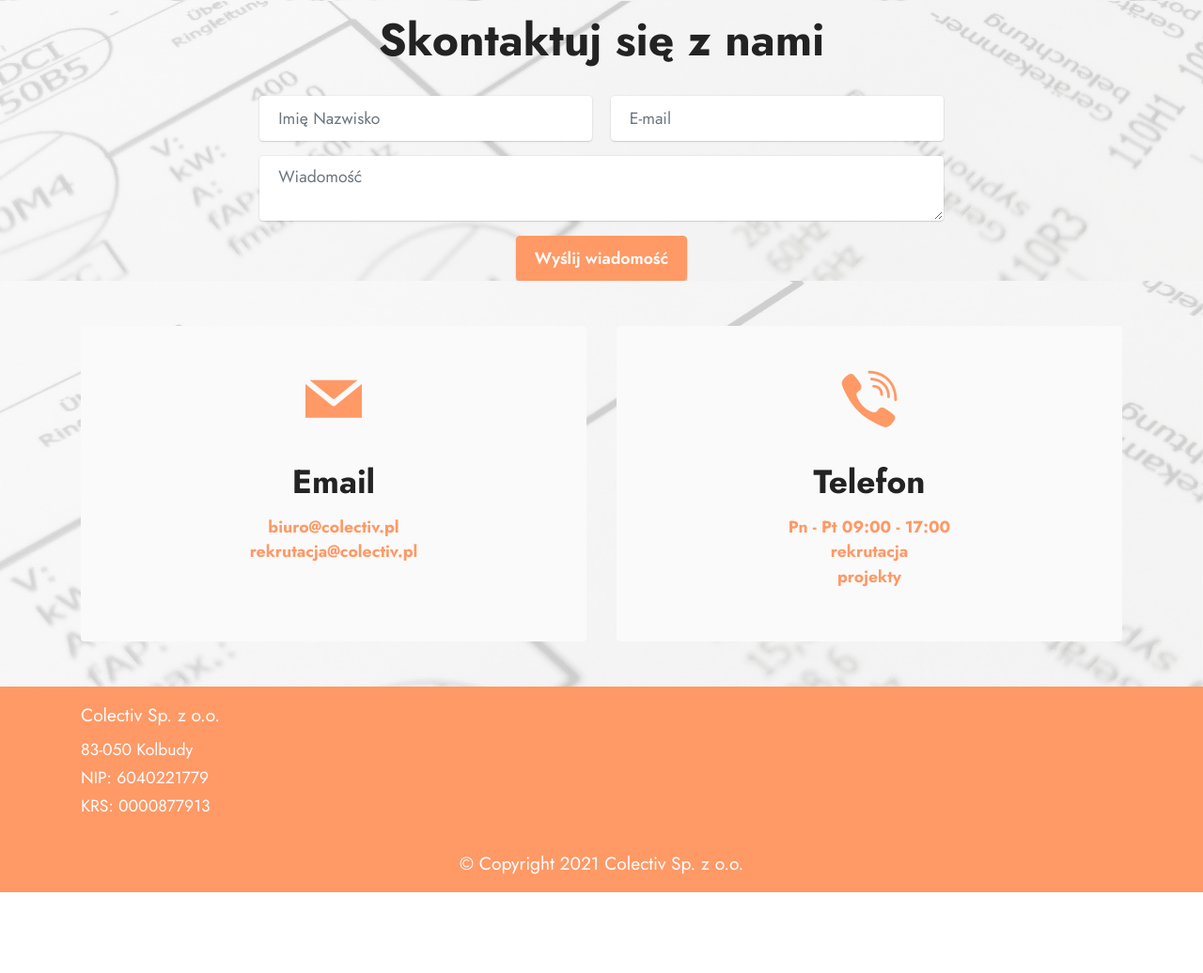
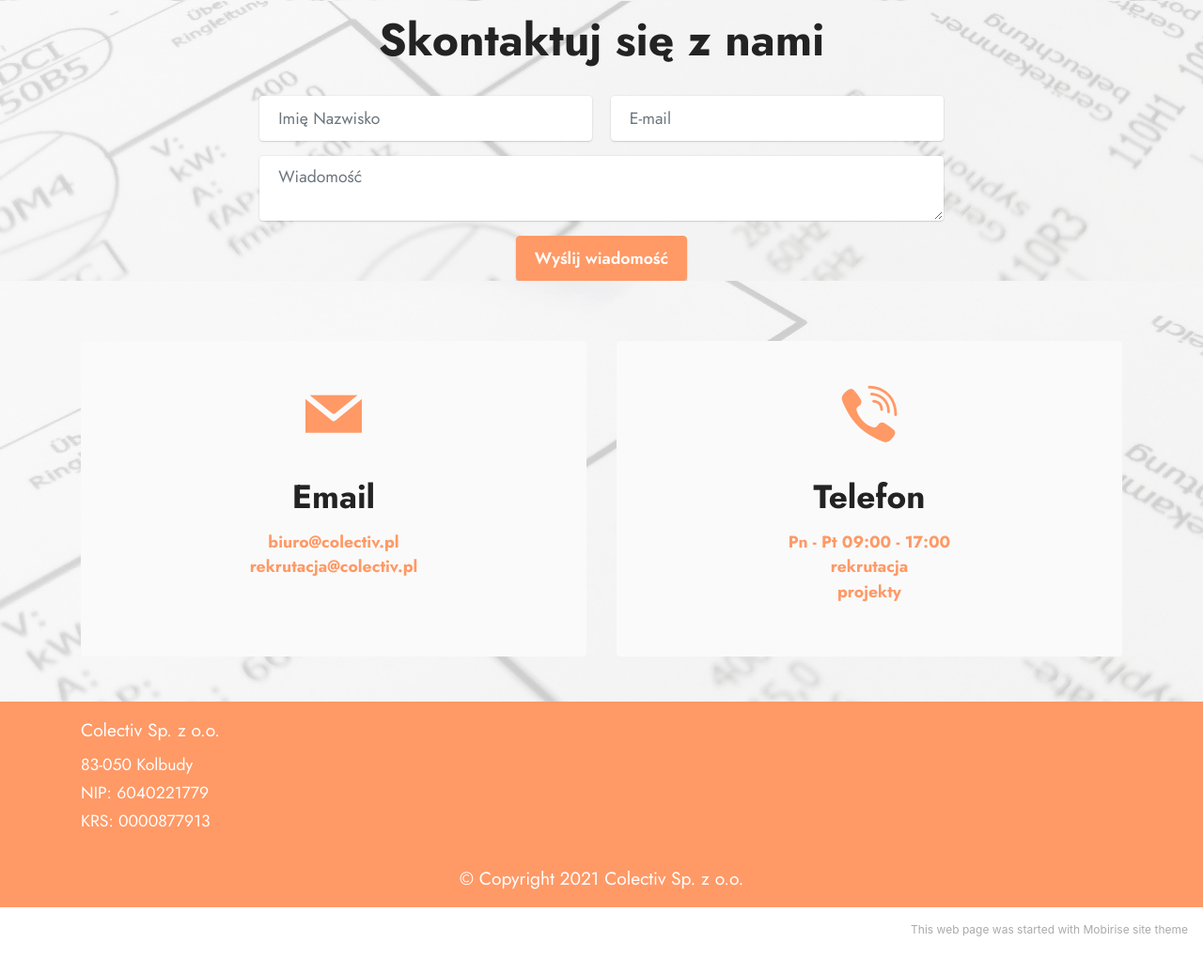
Before and after one commit to colectivtest/colectivtest.github.io, a plain HTML site: page index.html in a window 1280 px wide. Shown: the part 2291-3327 px from the top of the page at 94% size. Before the commit the page ends 3241 px from the top, so only its background shows below. Drawn offline with Linux system fonts and the light colour scheme.

Commit message:
Add files via upload

```diff
--- a/assets/mobirise/css/mbr-additional.css
+++ b/assets/mobirise/css/mbr-additional.css
@@ -1117,7 +1117,7 @@ a {
   }
 }
 .cid-sJWrdz9iSc {
-  padding-top: 1rem;
+  padding-top: 2rem;
   padding-bottom: 3rem;
   background-image: url("../../../assets/images/mbr-10-1920x1440.jpeg");
 }
--- a/index.html
+++ b/index.html
@@ -158,7 +158,7 @@
         </div>
         <div class="row justify-content-center mt-4">
             <div class="col-lg-8 mx-auto mbr-form" data-form-type="formoid">
-                <form action="https://mobirise.eu/" method="POST" class="mbr-form form-with-styler" data-form-title="Form Name"><input type="hidden" name="email" data-form-email="true" value="0buG2SbqSGuOoObeCahtzd2JK5709HM15sE9+zmeD4ei8Ve/ww/eb1dnggMNPVu+JffSrXDsQ2l4N85T/UmXTGYjgdKpKyakx+d0qVE6cdKo0xziz+XQmPkOoSQ+o+5r">
+                <form action="https://mobirise.eu/" method="POST" class="mbr-form form-with-styler" data-form-title="Form Name"><input type="hidden" name="email" data-form-email="true" value="4EbGvW+bM4SD00BnJnEzRp6aHUhU94vbZVIFYEM0Ql5plLB5+fbuGF6TRdoNcog+apPbEsnHrcq5w8kE0GC41kwBJZhBjRwbmy9UmO6kIJg9ELwjVIVh8HyDYoMR7Pv+">
                     <div class="row">
                         <div hidden="hidden" data-form-alert="" class="alert alert-success col-12">Dziękujemy za wiadomość.
 Skontaktujemy się z Tobą wkrótce.</div>
@@ -261,7 +261,7 @@ Skontaktujemy się z Tobą wkrótce.</div>
             </div>
         </div>
     </div>
-</section><section style="background-color: #fff; font-family: -apple-system, BlinkMacSystemFont, 'Segoe UI', 'Roboto', 'Helvetica Neue', Arial, sans-serif; color:#aaa; font-size:12px; padding: 0; align-items: center; display: none;"><a href="https://mobirise.site/w" style="flex: 1 1; height: 0; padding-left: 1rem;"></a><p style="flex: 0 0 auto; margin:0; padding-right:1rem;"><a href="https://mobirise.site/q" style="color:#aaa;">This page</a> was made with Mobirise website templates</p></section><script src="assets/bootstrap/js/bootstrap.bundle.min.js"></script>  <script src="assets/parallax/jarallax.js"></script>  <script src="assets/smoothscroll/smooth-scroll.js"></script>  <script src="assets/ytplayer/index.js"></script>  <script src="assets/dropdown/js/navbar-dropdown.js"></script>  <script src="assets/theme/js/script.js"></script>  <script src="assets/formoid/formoid.min.js"></script>
+</section><section style="background-color: #fff; font-family: -apple-system, BlinkMacSystemFont, 'Segoe UI', 'Roboto', 'Helvetica Neue', Arial, sans-serif; color:#aaa; font-size:12px; padding: 0; align-items: center; display: flex;"><a href="https://mobirise.site/a" style="flex: 1 1; height: 3rem; padding-left: 1rem;"></a><p style="flex: 0 0 auto; margin:0; padding-right:1rem;"><a href="https://mobirise.site/q" style="color:#aaa;">This web page</a> was started with Mobirise site theme</p></section><script src="assets/bootstrap/js/bootstrap.bundle.min.js"></script>  <script src="assets/parallax/jarallax.js"></script>  <script src="assets/smoothscroll/smooth-scroll.js"></script>  <script src="assets/ytplayer/index.js"></script>  <script src="assets/dropdown/js/navbar-dropdown.js"></script>  <script src="assets/theme/js/script.js"></script>  <script src="assets/formoid/formoid.min.js"></script>
 
 
  <div id="scrollToTop" class="scrollToTop mbr-arrow-up"><a style="text-align: center;"><i class="mbr-arrow-up-icon mbr-arrow-up-icon-cm cm-icon cm-icon-smallarrow-up"></i></a></div>
--- a/praca.html
+++ b/praca.html
@@ -112,7 +112,7 @@
         </div>
         <div class="row justify-content-center mt-4">
             <div class="col-lg-8 mx-auto mbr-form" data-form-type="formoid">
-                <form action="https://mobirise.eu/" method="POST" class="mbr-form form-with-styler mx-auto" data-form-title="Form Name"><input type="hidden" name="email" data-form-email="true" value="xEJpNXog+6lDOucNK4iejmCAxTfO2irksgbJazgcta+KlvVrKwkIkxUQTJESnIqWkCyjQkjOM1x/DF63pX35cRt5oP3MCfGTCeGd6bRYk7WY4bXWerRtDSyM+ibzut5S">
+                <form action="https://mobirise.eu/" method="POST" class="mbr-form form-with-styler mx-auto" data-form-title="Form Name"><input type="hidden" name="email" data-form-email="true" value="71hSgAi2bo2gINNPuuVVSRno7Yv2CkEHoz4vq93vZumQ3ZRS1TOuCGCiQ0UQABc1d+b08VNi3PWabW+Pohpx1wUr7y7/I7p4HB854MvhCjbMriFW2AW1m+/eYb5pvWyF">
                     <div class="row">
                         <div hidden="hidden" data-form-alert="" class="alert alert-success col-12">Dziękujemy za zainteresowanie.
 Wkrótce skontaktujemy się z Tobą.</div>
@@ -175,7 +175,7 @@ Wkrótce skontaktujemy się z Tobą.</div>
             </div>
         </div>
     </div>
-</section><section style="background-color: #fff; font-family: -apple-system, BlinkMacSystemFont, 'Segoe UI', 'Roboto', 'Helvetica Neue', Arial, sans-serif; color:#aaa; font-size:12px; padding: 0; align-items: center; display: none;"><a href="https://mobirise.site/z" style="flex: 1 1; height: 0; padding-left: 1rem;"></a><p style="flex: 0 0 auto; margin:0; padding-right:1rem;">Designed with Mobirise <a href="https://mobirise.site/j" style="color:#aaa;">page</a> maker</p></section><script src="assets/bootstrap/js/bootstrap.bundle.min.js"></script>  <script src="assets/parallax/jarallax.js"></script>  <script src="assets/smoothscroll/smooth-scroll.js"></script>  <script src="assets/ytplayer/index.js"></script>  <script src="assets/dropdown/js/navbar-dropdown.js"></script>  <script src="assets/theme/js/script.js"></script>  <script src="assets/formoid/formoid.min.js"></script>
+</section><section style="background-color: #fff; font-family: -apple-system, BlinkMacSystemFont, 'Segoe UI', 'Roboto', 'Helvetica Neue', Arial, sans-serif; color:#aaa; font-size:12px; padding: 0; align-items: center; display: flex;"><a href="https://mobirise.site/y" style="flex: 1 1; height: 3rem; padding-left: 1rem;"></a><p style="flex: 0 0 auto; margin:0; padding-right:1rem;">Created with Mobirise - <a href="https://mobirise.site/l" style="color:#aaa;">Click now</a></p></section><script src="assets/bootstrap/js/bootstrap.bundle.min.js"></script>  <script src="assets/parallax/jarallax.js"></script>  <script src="assets/smoothscroll/smooth-scroll.js"></script>  <script src="assets/ytplayer/index.js"></script>  <script src="assets/dropdown/js/navbar-dropdown.js"></script>  <script src="assets/theme/js/script.js"></script>  <script src="assets/formoid/formoid.min.js"></script>
 
 
  <div id="scrollToTop" class="scrollToTop mbr-arrow-up"><a style="text-align: center;"><i class="mbr-arrow-up-icon mbr-arrow-up-icon-cm cm-icon cm-icon-smallarrow-up"></i></a></div>
```
Also changed, not shown: 1 other file.
